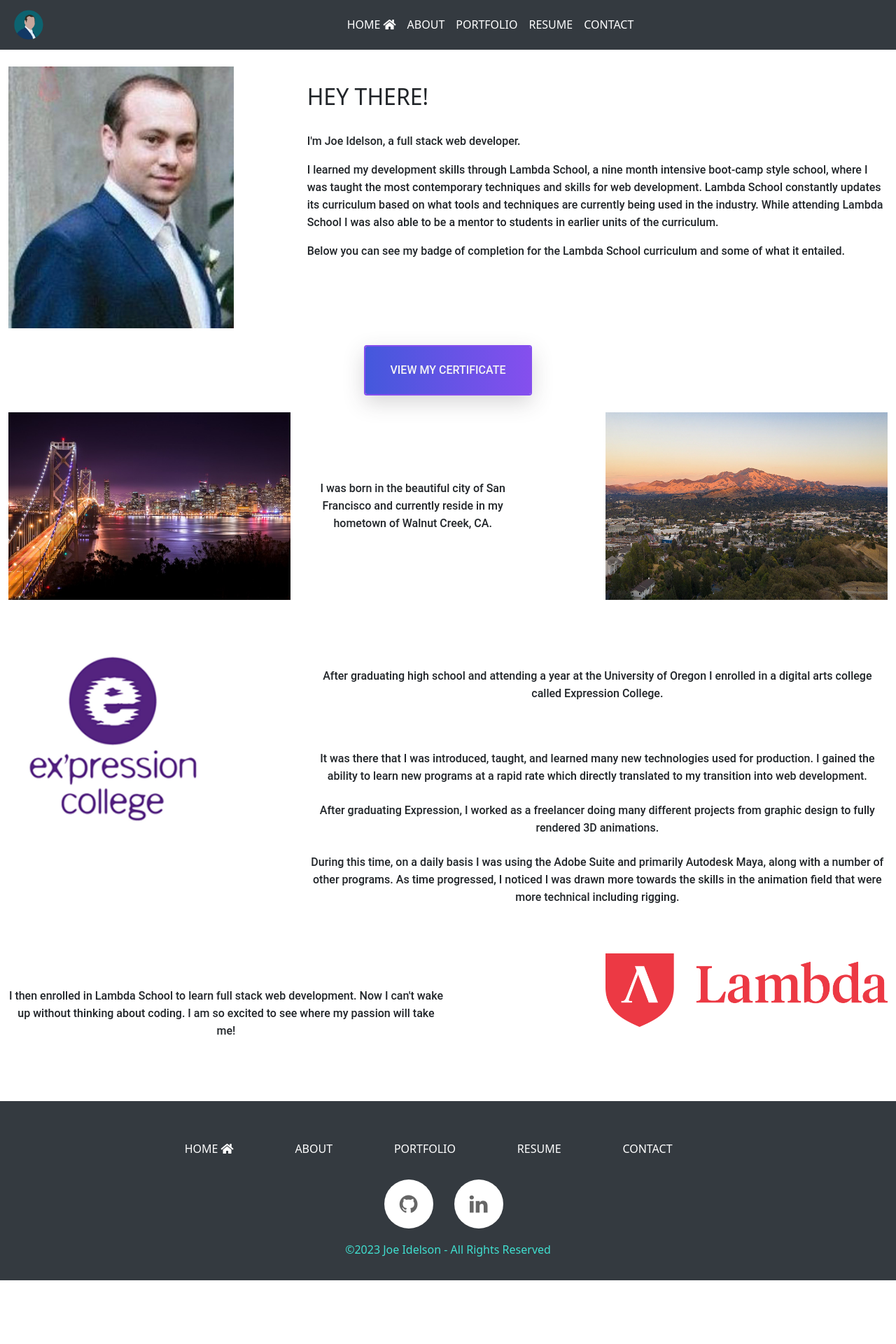
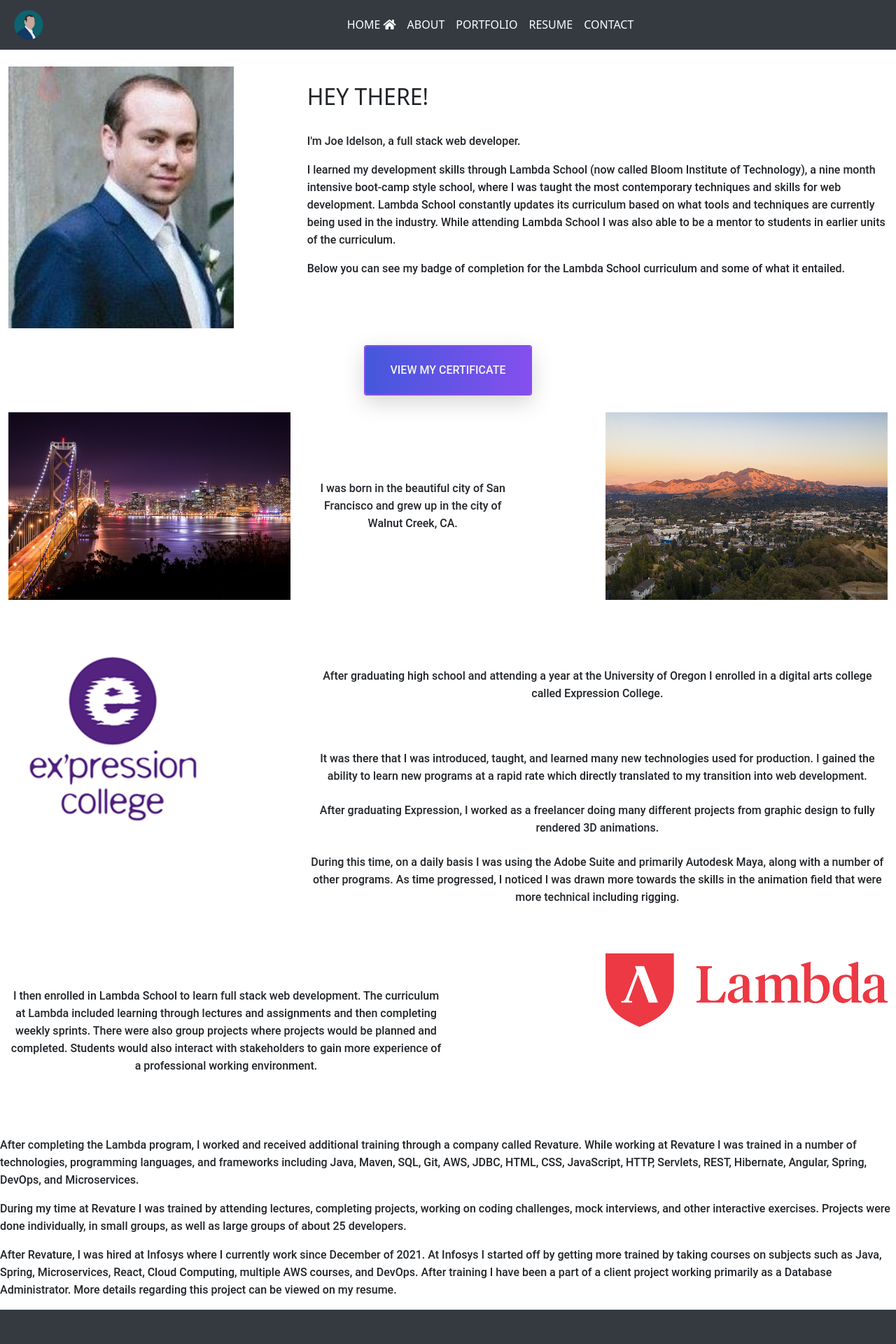
Before and after one commit to jidelson/my-website-old, a React (Create React App) app in the folder client/: page /about in a window 1280 px wide. Shown: the top 1920 px of the page at 70% size. Before the commit the page ends 1829 px from the top, so only its background shows below. Built offline with nearby package versions, Linux system fonts and the light colour scheme.

Commit message:
updated text on About pg

```diff
--- a/client/src/components/pages/About.js
+++ b/client/src/components/pages/About.js
@@ -6,9 +6,6 @@ import bayB from '../../images/bayB.jpg';
 import wc from '../../images/wc.jpg';
 import expression from '../../images/expression.jpg';
 import lambda from '../../images/lambda.png';
-
-
-
 
 function About() {
     return (
@@ -29,20 +26,18 @@ function About() {
                                 I'm Joe Idelson, a full stack web developer.
                             </p>
                             <p className="para">
-                                I learned my development skills through Lambda School, a nine month intensive boot-camp style school, where I was taught the most contemporary techniques and skills for web development.
-                                Lambda School constantly updates its curriculum based on what tools and techniques are currently being used in the industry.
-                                While attending Lambda School I was also able to be a mentor to students in earlier units of the curriculum.
+                                I learned my development skills through Lambda School (now called Bloom Institute of Technology), a nine month intensive boot-camp style school, where I was
+                                taught the most contemporary techniques and skills for web development. Lambda School constantly updates its curriculum based on what tools and techniques
+                                are currently being used in the industry. While attending Lambda School I was also able to be a mentor to students in earlier units of the curriculum.
                             </p>
                             <p className="para">
                             Below you can see my badge of completion for the Lambda School curriculum and some of what it entailed.
-
                             </p>
                         </div>
                     </div>
 
                 </div>
             </div>
-
 
             <div className="text-center">
                 <a className="btn button primary-button mr-4 text-uppercase" href="https://drive.google.com/file/d/1urVavN1ztUdGnO6UMR6UIm1xZEU3Yqxl/view?usp=sharing">
@@ -61,8 +56,7 @@ function About() {
                     <div className="col-lg-4 col-md-12 about-title">
                         <div className="bornText paragraph py-4 w-75">
                             <p className="para text-center py-5 mt-5 pl-4 ml-5">
-                                I was born in the beautiful city of San Francisco and currently reside in my hometown
-                                of Walnut Creek, CA.
+                                I was born in the beautiful city of San Francisco and grew up in the city of Walnut Creek, CA.
                             </p>
                         </div>
                     </div>
@@ -112,10 +106,13 @@ function About() {
                     <div className="col-lg-8 col-md-12 about-title">
                         <div className="lambdaText paragraph py-4 w-75">
                             <p className="para text-center py-5">
-                               I then enrolled in Lambda School to learn full stack web development. Now I can't wake up without thinking about coding.
-                               I am so excited to see where my passion will take me!
+                               I then enrolled in Lambda School to learn full stack web development. The curriculum at Lambda included learning through lectures and assignments and then
+                               completing weekly sprints. There were also group projects where projects would be planned and completed. Students would also interact with stakeholders to
+                               gain more experience of a professional working environment.
                             </p>
                         </div>
+
+
                     </div>
 
                     <div className="lambda-image col-lg-4 col-md-12">
@@ -124,6 +121,26 @@ function About() {
                         </div>
                     </div>
                 </div>
+            </div>
+
+            <div>
+                <p className='para'>
+                    After completing the Lambda program, I worked and received additional training through a company called Revature. While working at Revature I was trained
+                    in a number of technologies, programming languages, and frameworks including Java, Maven, SQL, Git, AWS, JDBC, HTML, CSS, JavaScript, HTTP, Servlets,
+                    REST, Hibernate, Angular, Spring, DevOps, and Microservices.
+                </p>
+                <p className='para'>
+                    During my time at Revature I was trained by attending lectures, completing projects, working on coding challenges, mock interviews, and other interactive exercises.
+                    Projects were done individually, in small groups, as well as large groups of about 25 developers.
+                </p>
+            </div>
+
+            <div>
+                <p className='para'>
+                    After Revature, I was hired at Infosys where I currently work since December of 2021. At Infosys I started off by getting more trained by taking courses on subjects
+                    such as Java, Spring, Microservices, React, Cloud Computing, multiple AWS courses, and DevOps. After training I have been a part of a client project working primarily
+                    as a Database Administrator. More details regarding this project can be viewed on my resume.
+                </p>
             </div>
 
         </AboutContainer>
--- a/client/src/components/pages/Home.js
+++ b/client/src/components/pages/Home.js
@@ -70,8 +70,8 @@ function Home() {
                         <div className="paragraph py-4">
                             <p className="para">
                                 Hey there! I'm Joe Idelson, a full stack web developer.
-                                I am originally from the San Francisco Bay Area, and now reside in the Dallas-Fort Worth Metroplex. Prior to coding, I recieved my Bachelor's in Applied
-                                Science for Animation and Visual Effects.
+                                I am originally from the San Francisco Bay Area, and now reside in the Dallas-Fort Worth Metroplex. Prior to learning coding, I recieved my Bachelor's in
+                                Applied Science for Animation and Visual Effects.
                                 I am hard working and passionate about my work and always looking for ways to improve myself and my skills. I enjoy solving new problems and finding solutions
                                 for any challenge I am faced with.
                             </p>
@@ -92,7 +92,7 @@ function Home() {
             <div className="container-fluid">
                 <div className="row">
                     <div className="col-lg-12 text-center skills-title">
-                        <h1 className="text-uppercase title-text">Skills</h1>
+                        <h1 className="title-text">Some technologies I have experience with</h1>
                     </div>
                 </div>
 
@@ -124,7 +124,7 @@ function Home() {
                                     <img src={javascript} alt="Javascript" className="rounded mx-auto d-block img-fluid" />
                                 </div>
                                 <div className="card-body text-center">
-                                    <h5 className="card-title font-roboto">Javascript</h5>
+                                    <h5 className="card-title font-roboto">JavaScript</h5>
                                 </div>
                             </div>
                         </div>
```
